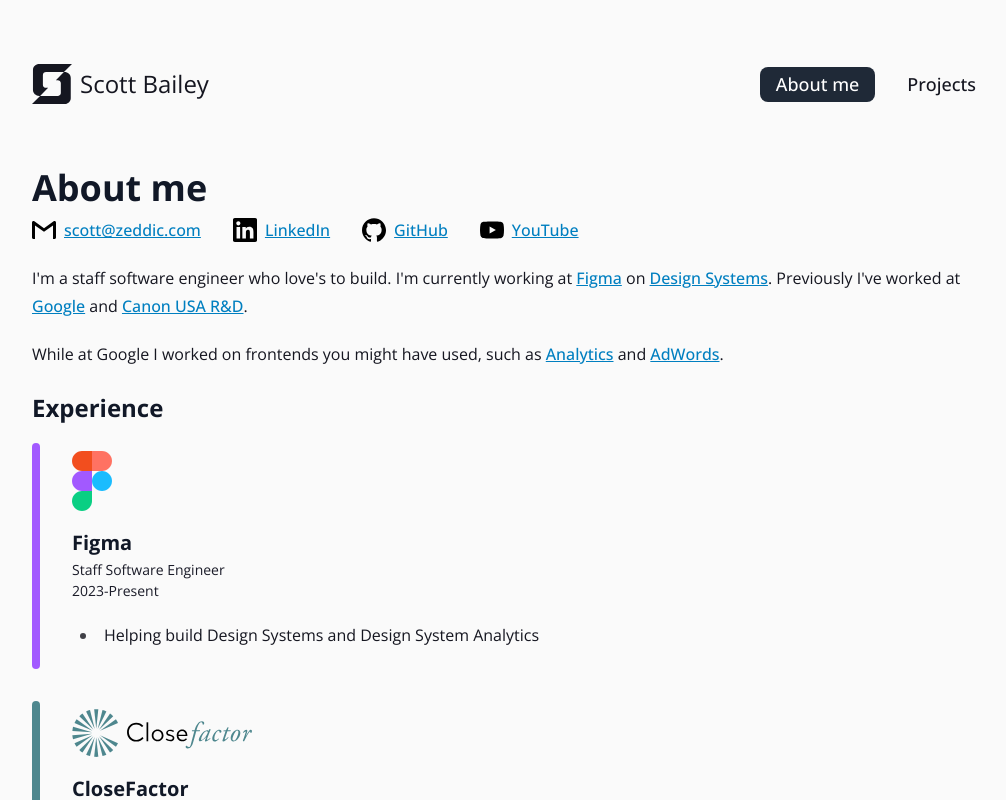
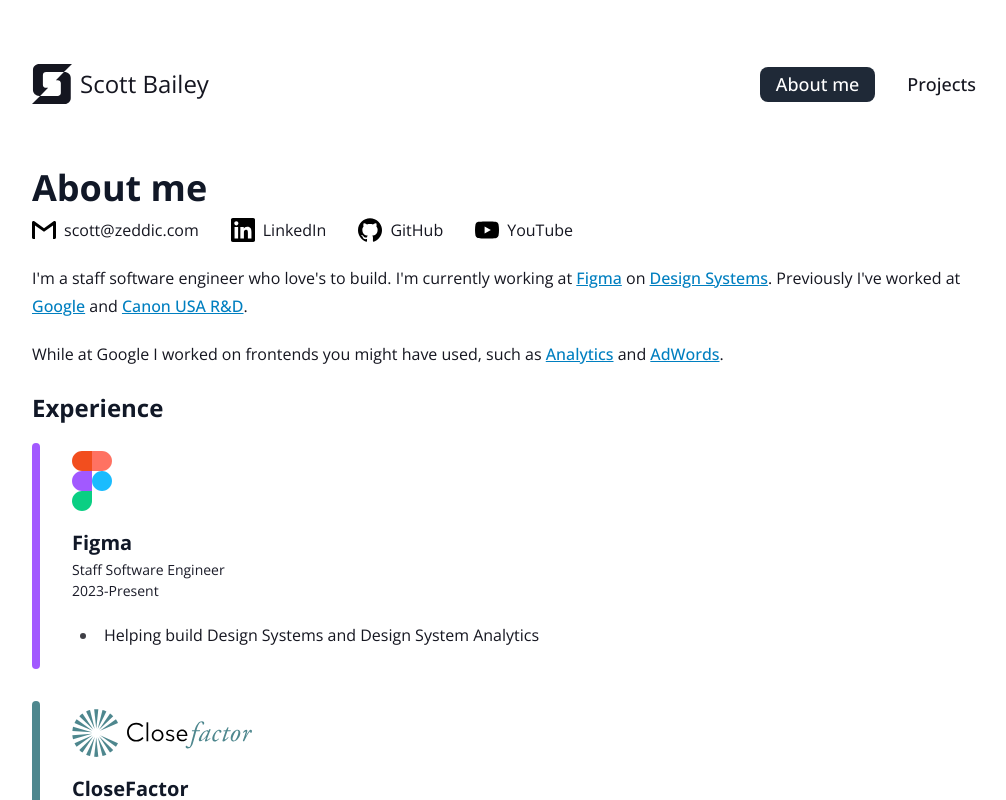
Before and after one commit to zeddic/zeddic.com, a SvelteKit app: page / in a window 1280 px wide. Shown: the top 800 px of the page, without its empty margins (128-1134 px from the left). Built offline with nearby package versions, Linux system fonts and the light colour scheme; a small style sheet from the web is missing.

Commit message:
sveltekit upgrade [broken]

```diff
--- a/postcss.config.cjs
+++ b/old.postcss.config.cjs
@@ -1,6 +1,6 @@
 module.exports = {
   plugins: {
-    tailwindcss: {},
+    '@tailwindcss/postcss': {},
     autoprefixer: {},
   },
-}
+};
--- a/src/lib/components/header.svelte
+++ b/src/lib/components/header.svelte
@@ -65,6 +65,10 @@
 </section>
 
 <style lang="scss">
+  @reference "../../styles/global.scss";
+  // @reference "tailwindcss"
+  // import '/src/styles/global.scss';
+
   .header {
     display: flex;
     align-items: center;
--- a/src/routes/notes/[...slug]/+page.ts
+++ b/src/routes/notes/[...slug]/+page.ts
@@ -1,5 +1,7 @@
 import {createNoteDocFromImport, type NoteDoc} from '$lib/docs';
 import type {PageLoadEvent} from './$types';
+
+export const prerender = true;
 
 export async function load({params}: PageLoadEvent): Promise<NoteDoc> {
   const raw = await importMarkdown(params.slug);
--- a/src/styles/global.scss
+++ b/src/styles/global.scss
@@ -7,11 +7,11 @@
 
 body {
   @include typography-mixins.text-body();
-  @apply text-text-primary;
-  @apply bg-canvas;
+  /** @apply text-text-primary; */
+  /** @apply bg-canvas; */
 }
 
-a {
+/** a {
   @apply text-ice-600;
   font-weight: 500;
   text-decoration-line: underline;
@@ -21,3 +21,4 @@
     text-decoration-line: none;
   }
 }
+*/
--- a/tsconfig.json
+++ b/tsconfig.json
@@ -9,6 +9,8 @@
 		"skipLibCheck": true,
 		"sourceMap": true,
 		"strict": true
+		// ,
+		// "moduleResolution": "bundler"
 	}
 	// Path aliases are handled by https://kit.svelte.dev/docs/configuration#alias
 	//
--- a/vite.config.js
+++ b/vite.config.js
@@ -1,11 +1,27 @@
-import { sveltekit } from '@sveltejs/kit/vite';
+import {sveltekit} from '@sveltejs/kit/vite';
+import tailwindcss from '@tailwindcss/vite';
+import {defineConfig} from 'vite';
 
-/** @type {import('vite').UserConfig} */
-const config = {
-	plugins: [sveltekit()],
-	test: {
-		include: ['src/**/*.{test,spec}.{js,ts}']
-	}
-};
+export default defineConfig({
+  plugins: [tailwindcss(), sveltekit()],
+  test: {
+    include: ['src/**/*.{test,spec}.{js,ts}'],
+  },
+});
 
-export default config;
+// /** @type {import('vite').UserConfig} */
+// const config = {
+//   plugins: [tailwindcss(), sveltekit()],
+//   test: {
+//     include: ['src/**/*.{test,spec}.{js,ts}'],
+//   },
+//   css: {
+//     preprocessorOptions: {
+//       scss: {
+//         api: 'modern',
+//       },
+//     },
+//   },
+// };
+
+// export default config;
```
Also changed, not shown: package.json (+23 -20 lines), svelte.config.js (+2 -7 lines), tailwind.config.js (renamed from tailwind.config.cjs), 1 other file (tests, documents, lock files or other folders).
